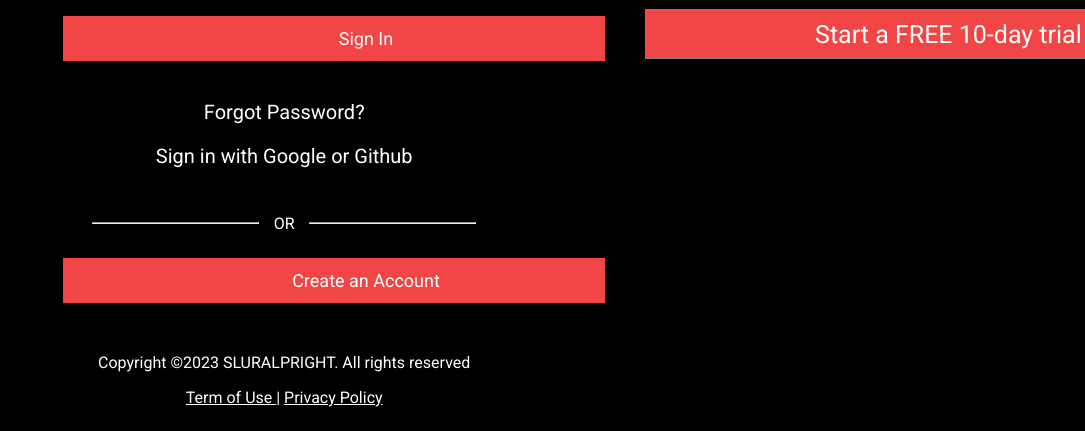
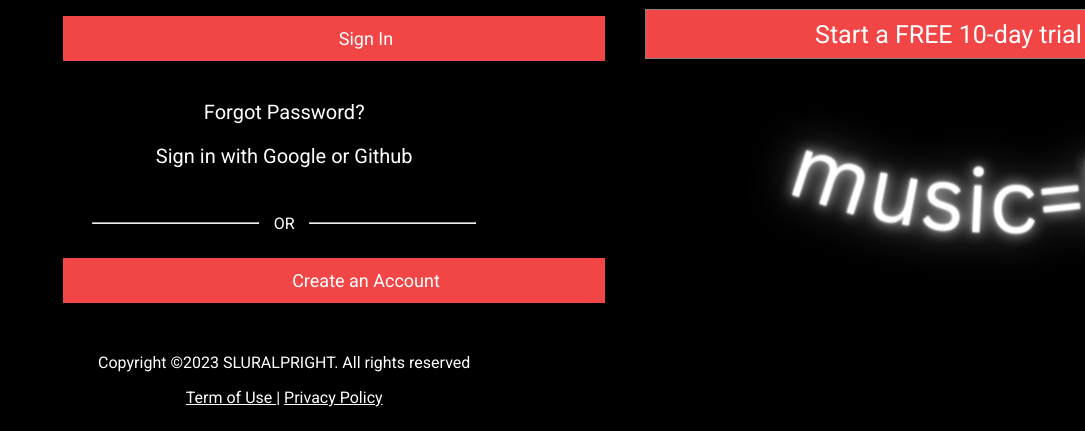
Before and after one commit to Julianah253/Sluralpright-, a plain HTML site: page index.html in a window 1280 px wide. Shown: the part 472-903 px from the top of the page, without its empty margins (195-1280 px from the left). Drawn offline with Linux system fonts and the light colour scheme.

Commit message:
image-added

```diff
--- a/style.css
+++ b/style.css
@@ -80,6 +80,7 @@ main
     width: 65%;
     text-align: center;
     margin-top: 270px;
+    background-image: url(music=life.png);
 }
 .right h1
 {
```
Also changed, not shown: index.html (line endings or trailing spaces), music=life.png (added).
